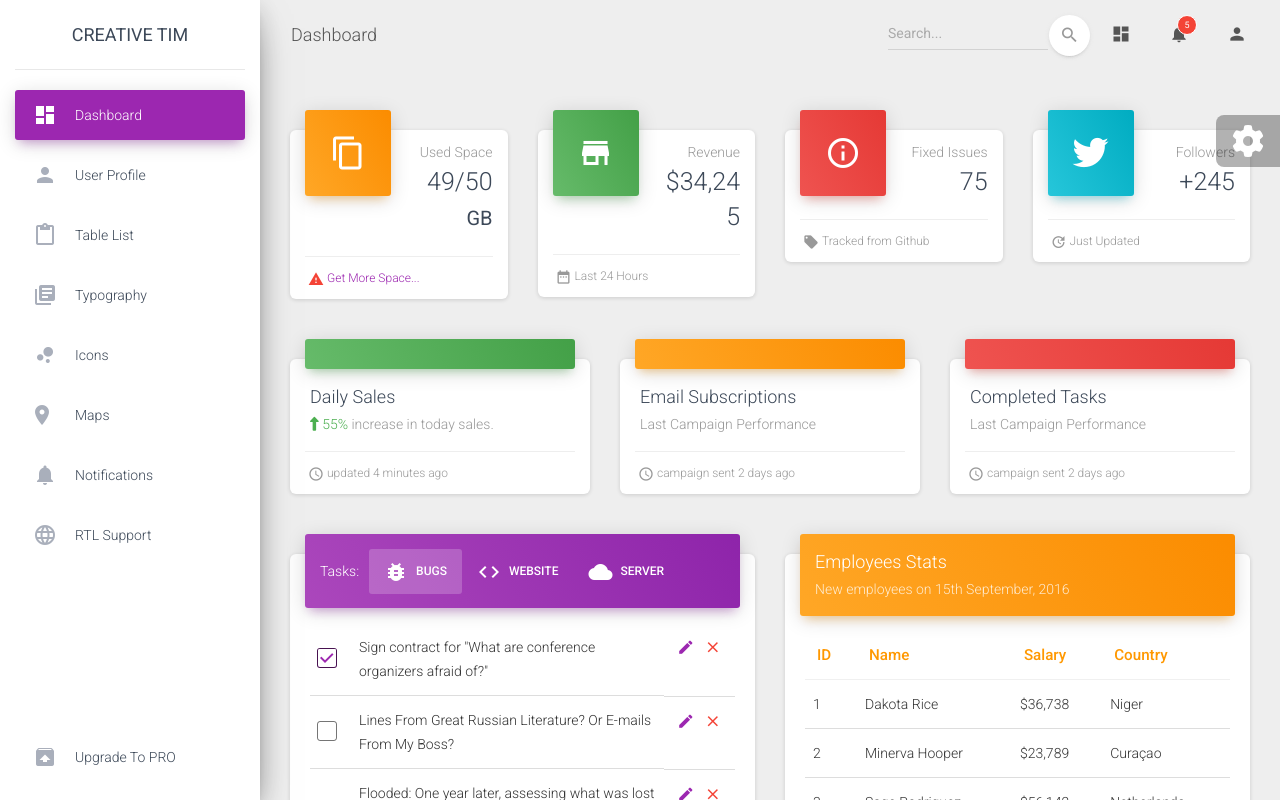
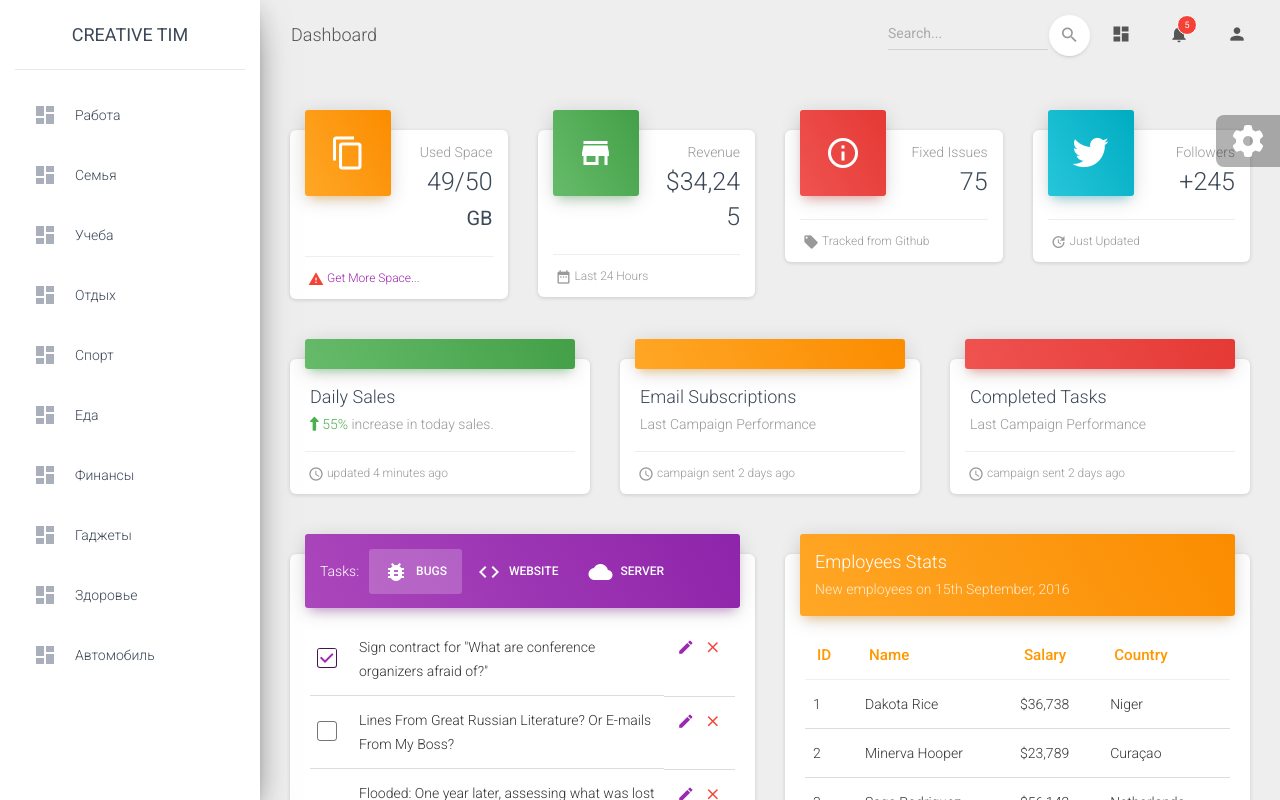
Before and after one commit to lambdahhh/todo-angular, an Angular app: page / in a window 1280 px wide. Shown: the top 800 px of the page. Built offline with nearby package versions, Linux system fonts and the light colour scheme.

Commit message:
display categories

```diff
--- a/src/app/service/data-handler.service.ts
+++ b/src/app/service/data-handler.service.ts
@@ -1,4 +1,6 @@
 import { Injectable } from '@angular/core';
+import {Category} from "../model/Category";
+import {TestData} from "../data/TestData";
 
 @Injectable({
   providedIn: 'root'
@@ -6,4 +8,8 @@
 export class DataHandlerService {
 
   constructor() { }
+
+    getCategories(): Category[] {
+        return TestData.categories;
+    }
 }
--- a/src/app/views/categories/categories.component.html
+++ b/src/app/views/categories/categories.component.html
@@ -9,58 +9,10 @@
     </a></div>
     <div class="sidebar-wrapper">
         <ul class="nav">
-            <li class="nav-item active  ">
-                <a class="nav-link" href="./dashboard.html">
+            <li class="nav-item" *ngFor="let category of categories">
+                <a class="nav-link">
                     <i class="material-icons">dashboard</i>
-                    <p>Dashboard</p>
-                </a>
-            </li>
-            <li class="nav-item ">
-                <a class="nav-link" href="./user.html">
-                    <i class="material-icons">person</i>
-                    <p>User Profile</p>
-                </a>
-            </li>
-            <li class="nav-item ">
-                <a class="nav-link" href="./tables.html">
-                    <i class="material-icons">content_paste</i>
-                    <p>Table List</p>
-                </a>
-            </li>
-            <li class="nav-item ">
-                <a class="nav-link" href="./typography.html">
-                    <i class="material-icons">library_books</i>
-                    <p>Typography</p>
-                </a>
-            </li>
-            <li class="nav-item ">
-                <a class="nav-link" href="./icons.html">
-                    <i class="material-icons">bubble_chart</i>
-                    <p>Icons</p>
-                </a>
-            </li>
-            <li class="nav-item ">
-                <a class="nav-link" href="./map.html">
-                    <i class="material-icons">location_ons</i>
-                    <p>Maps</p>
-                </a>
-            </li>
-            <li class="nav-item ">
-                <a class="nav-link" href="./notifications.html">
-                    <i class="material-icons">notifications</i>
-                    <p>Notifications</p>
-                </a>
-            </li>
-            <li class="nav-item ">
-                <a class="nav-link" href="./rtl.html">
-                    <i class="material-icons">language</i>
-                    <p>RTL Support</p>
-                </a>
-            </li>
-            <li class="nav-item active-pro ">
-                <a class="nav-link" href="./upgrade.html">
-                    <i class="material-icons">unarchive</i>
-                    <p>Upgrade to PRO</p>
+                    <p>{{category.title}}</p>
                 </a>
             </li>
         </ul>
--- a/src/app/views/categories/categories.component.ts
+++ b/src/app/views/categories/categories.component.ts
@@ -1,15 +1,23 @@
-import { Component, OnInit } from '@angular/core';
+import {Component, OnInit} from '@angular/core';
+import {DataHandlerService} from "../../service/data-handler.service";
+import {Category} from "../../model/Category";
 
 @Component({
-  selector: 'app-categories',
-  templateUrl: './categories.component.html',
-  styleUrls: ['./categories.component.scss']
+    selector: 'app-categories',
+    templateUrl: './categories.component.html',
+    styleUrls: ['./categories.component.scss']
 })
 export class CategoriesComponent implements OnInit {
 
-  constructor() { }
+    public categories?: Category[];
 
-  ngOnInit(): void {
-  }
+    constructor(private dataHandler: DataHandlerService) {
+
+    }
+
+    ngOnInit(): void {
+        this.categories = this.dataHandler.getCategories();
+        console.log(this.categories);
+    }
 
 }
```
